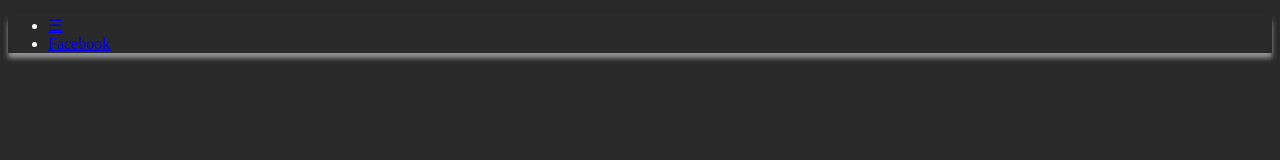
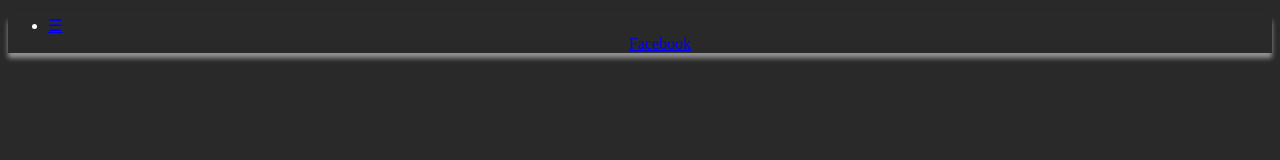
Before and after one commit to b4s5/esercizio_ivanna_domenico_kevin, a plain HTML site: page index.html in a window 1280 px wide. Drawn offline with Linux system fonts and the light colour scheme.

Commit message:
posizionato facebook al centro

```diff
--- a/style.css
+++ b/style.css
@@ -10,7 +10,7 @@ body {
     justify-content: space-around; */
 }
 
-.facebook {
+.Facebook {
     display: flex;
     justify-content: center;
 }
```
